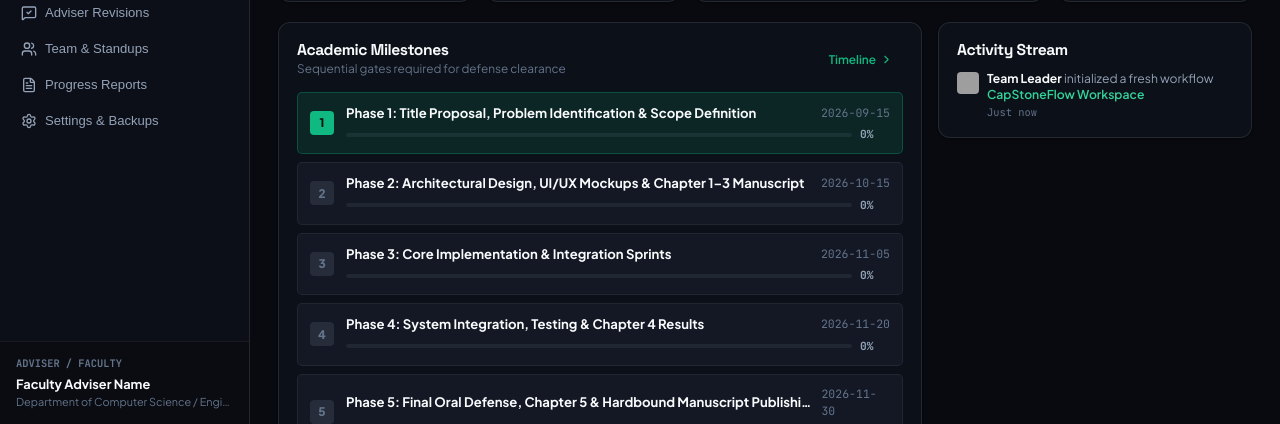
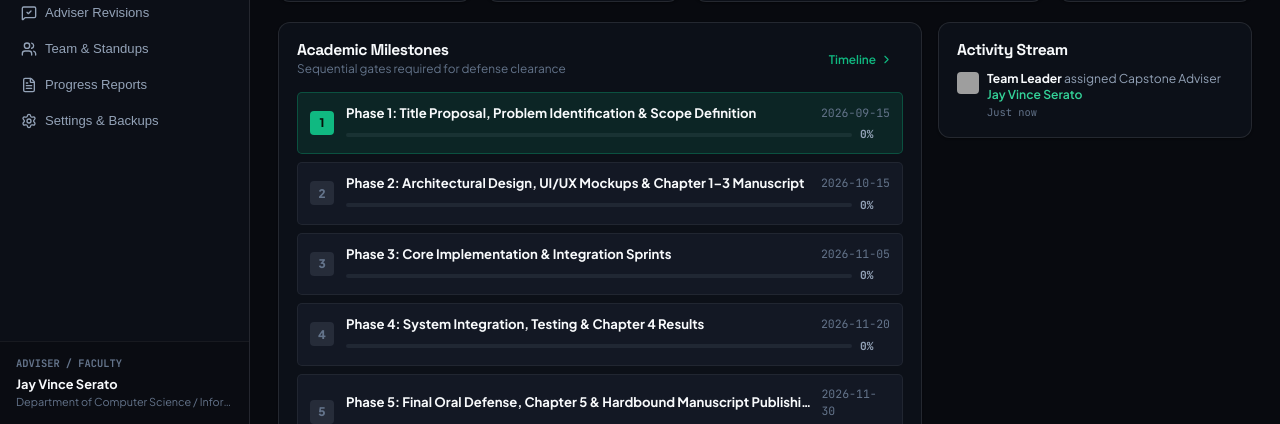
Before and after one commit to Realwaan/Capstone, a React (Vite) app: page / in a window 1280 px wide. Shown: the part 376-800 px from the top of the page. Built offline with nearby package versions, Linux system fonts and the light colour scheme; grey boxes are pictures that could not be loaded.

Commit message:
chore(adviser): set Capstone Adviser to Jay Vince Serato across app and documentation

```diff
--- a/src/context/ProjectContext.tsx
+++ b/src/context/ProjectContext.tsx
@@ -91,7 +91,7 @@ interface ProjectContextType {
 
 const ProjectContext = createContext<ProjectContextType | undefined>(undefined);
 
-const LOCAL_STORAGE_KEY = 'capstoneflow_state_v3';
+const LOCAL_STORAGE_KEY = 'capstoneflow_state_v4';
 
 export const ProjectProvider: React.FC<{ children: React.ReactNode }> = ({ children }) => {
   const [project, setProject] = useState<CapstoneProject>(() => {
--- a/src/data/initialData.ts
+++ b/src/data/initialData.ts
@@ -10,9 +10,9 @@ export const initialProject: CapstoneProject = {
   overallProgress: 0,
   teamName: 'Capstone Team',
   adviser: {
-    name: 'Faculty Adviser Name',
-    email: 'adviser@university.edu',
-    department: 'Department of Computer Science / Engineering',
+    name: 'Jay Vince Serato',
+    email: 'jayvince.serato@university.edu',
+    department: 'Department of Computer Science / Information Technology',
   },
   panelMembers: [
     'Panel Chair / Specialist',
@@ -60,8 +60,8 @@ export const initialMembers: TeamMember[] = [
   },
   {
     id: 'm5',
-    name: 'Faculty Adviser',
-    email: 'adviser@university.edu',
+    name: 'Jay Vince Serato',
+    email: 'jayvince.serato@university.edu',
     role: 'adviser',
     roleTitle: 'Capstone Adviser',
     avatar: 'https://images.unsplash.com/photo-1472099645785-5658abf4ff4e?w=150&auto=format&fit=crop&q=80',
@@ -249,7 +249,7 @@ export const initialActivityLogs: ActivityLog[] = [
     id: 'act-1',
     timestamp: 'Just now',
     userId: 'm1',
-    action: 'initialized a fresh workflow',
-    target: 'CapStoneFlow Workspace'
+    action: 'assigned Capstone Adviser',
+    target: 'Jay Vince Serato'
   }
 ];
```
Also changed, not shown: 2 other files (tests, documents, lock files or other folders).
